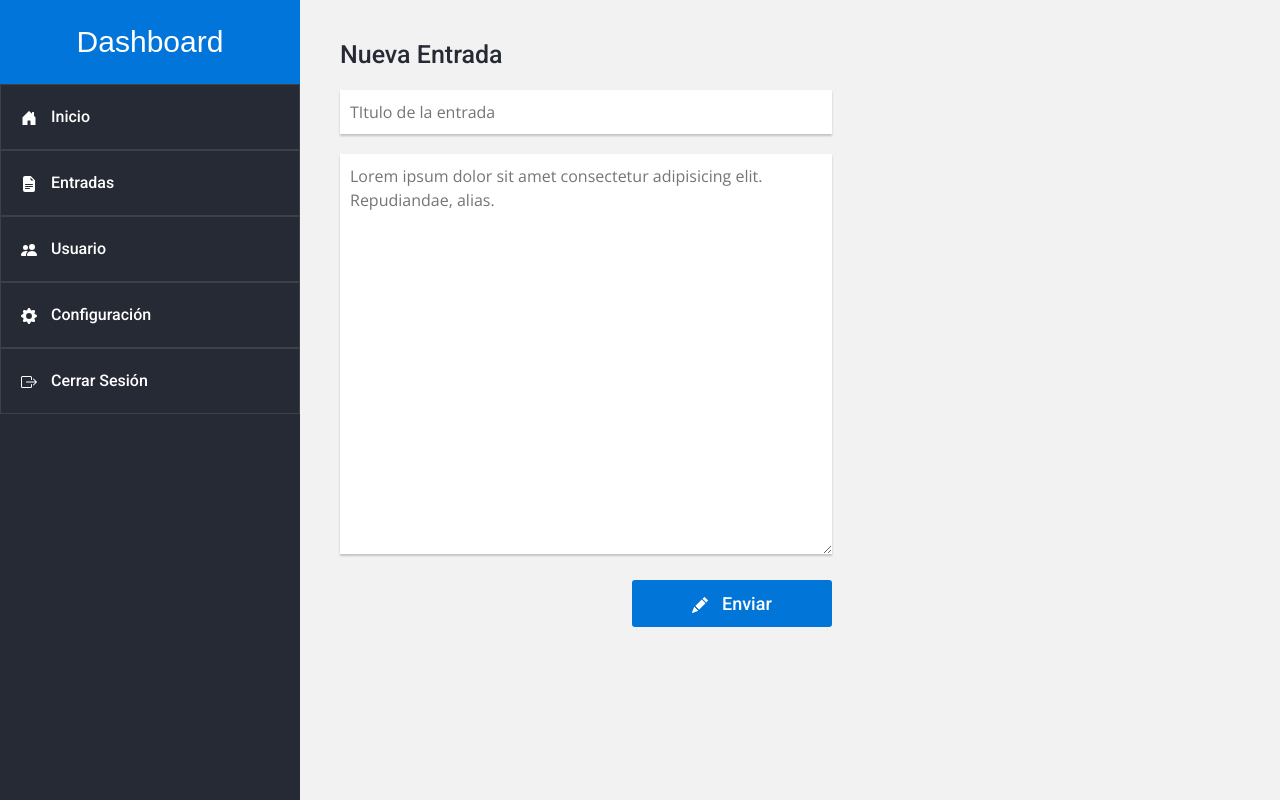
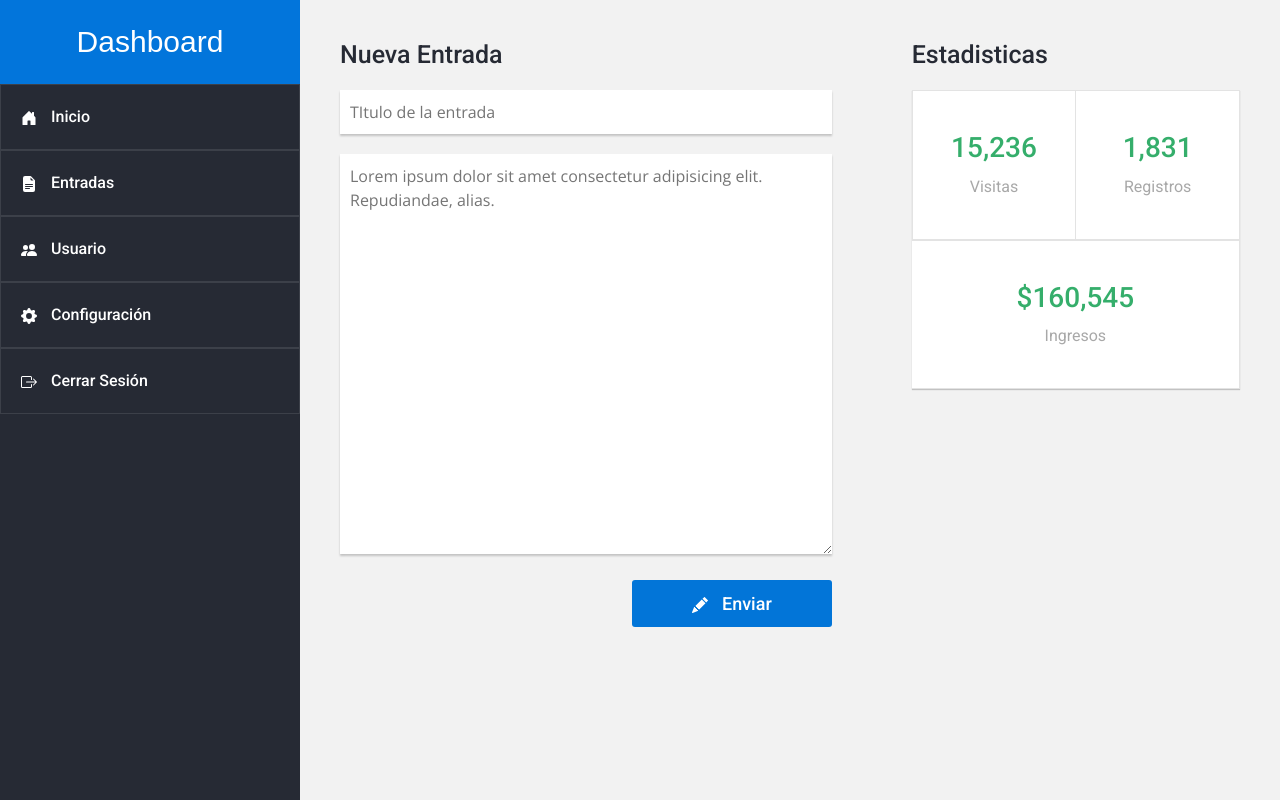
Before and after one commit to JorgeMirandaM/Bootstrap_Dashboard, a plain HTML site: page index.html in a window 1280 px wide. Drawn offline with nearby package versions, Linux system fonts and the light colour scheme.

Commit message:
Widget de estadisticas

```diff
--- a/css/estilos.css
+++ b/css/estilos.css
@@ -122,7 +122,37 @@ a{
 }
 
 
+/* Widget Estadisticas */
+.main .estadisticas .contenedor{
+    box-shadow: 0px 1px 1px 0px rgba(0, 0, 0, 0.2);
+}
 
+.main .estadisticas .caja{
+    background: #fff;
+    border: 1px solid #e3e3e3;
+    padding: 40px 20px;
+    flex:1;
+    text-align: center;
+    font-family: 'Roboto',sans-serif;
+}
+
+.main .estadisticas .caja h3{
+    margin-bottom: 10px;
+    color: #35ae6b;
+}
+
+.main .estadisticas .caja p{
+    color: #a8a8a8;
+    margin-bottom: 0;
+}
+
+.main .estadisticas .caja:first-child{
+    border-right: none;
+}
+
+.main .estadisticas .caja:last-child{
+    border-left: none;
+}
 
 /* Dispositivo sm  */
 @media screen and (max-width:576px){
--- a/index.html
+++ b/index.html
@@ -88,7 +88,25 @@
                             </form>
                         </div>
                     </div>
-                    <div class="columna col-12 col-lg-5"></div>
+                    <div class="columna col-12 col-lg-5">
+                        <div class="widget estadisticas">
+                            <h3 class="titulo">Estadisticas</h3>
+                            <div class="contenedor d-flex flex-wrap">
+                                <div class="caja">
+                                    <h3>15,236</h3>
+                                    <p>Visitas</p>
+                                </div>
+                                <div class="caja">
+                                    <h3>1,831</h3>
+                                    <p>Registros</p>
+                                </div>
+                                <div class="caja">
+                                    <h3>$160,545</h3>
+                                    <p>Ingresos</p>
+                                </div>
+                            </div>
+                        </div>
+                    </div>
                 </div>
             </main>
         </div>
```
